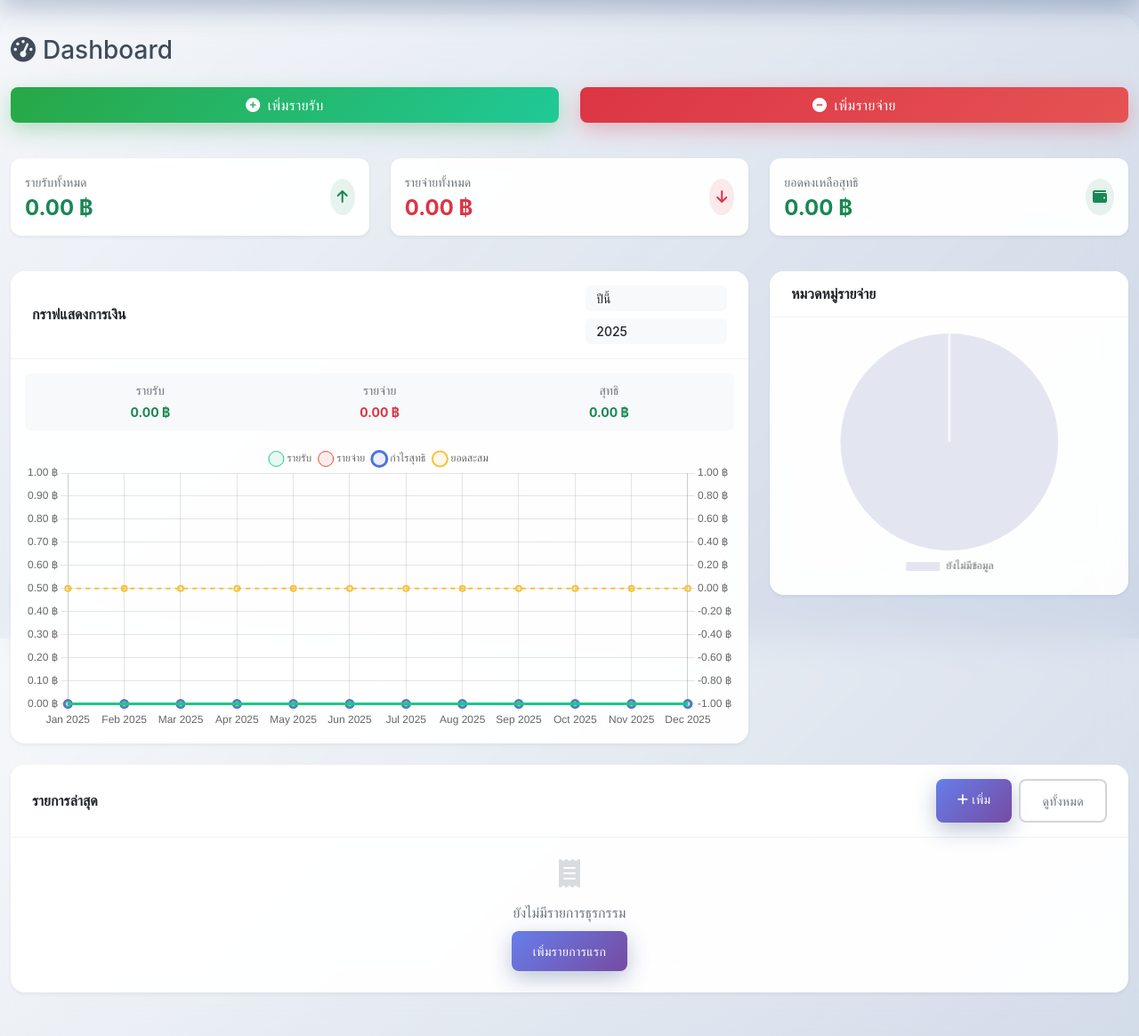
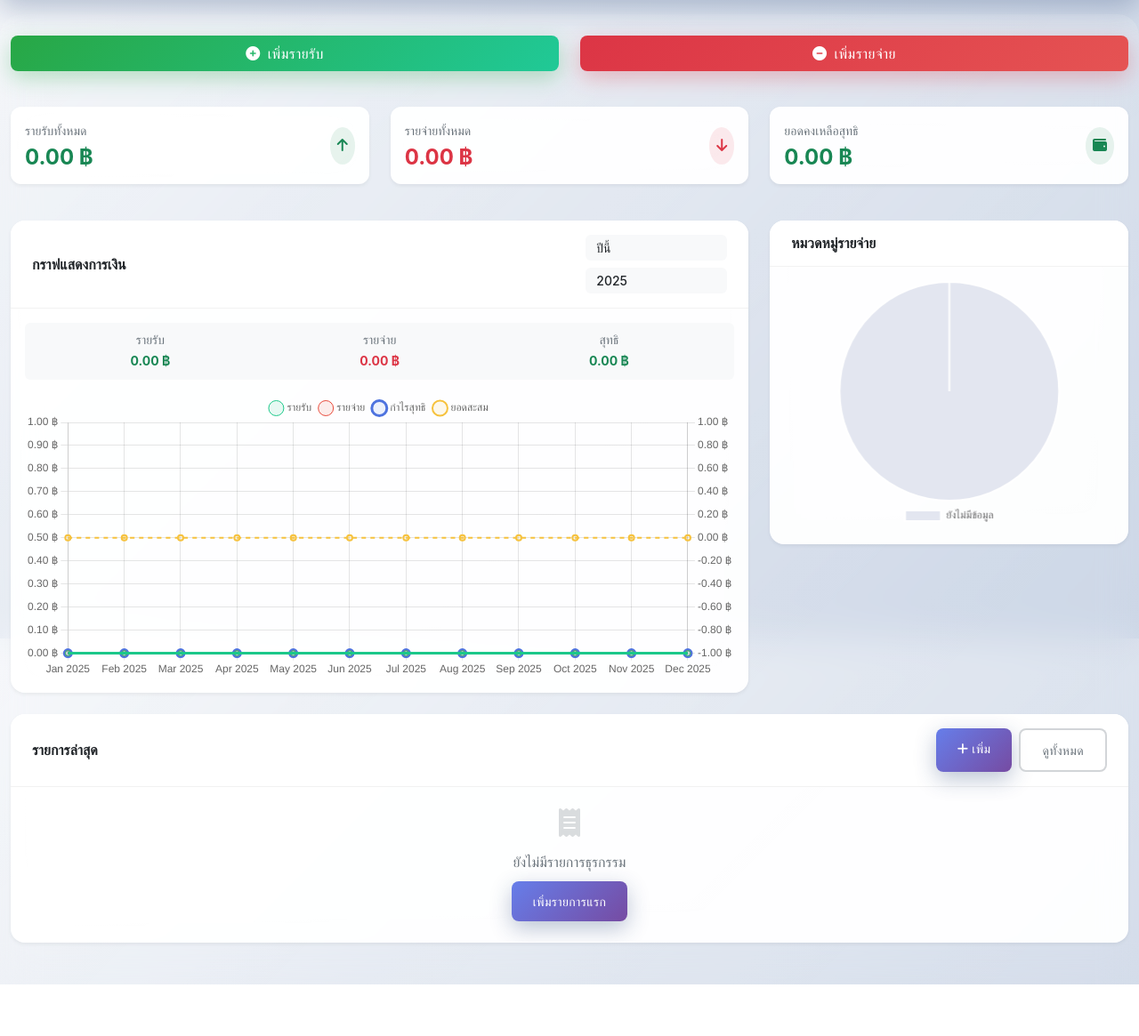
Before and after one commit to Jirasak-Thongpila/CashFlow-Tracker, a Django app: page / in a window 1280 px wide. Shown: the part 82-1247 px from the top of the page at 89% size. After the commit the page ends 1189 px from the top, so only its background shows below. Run offline with Django 5.2, Linux system fonts and the light colour scheme; the visitor is signed in with stand-in values (Sample User, id 1); data that the repository does not hold is empty.

Commit message:
fix code title and fix ui file all

```diff
--- a/templates/accounts/login.html
+++ b/templates/accounts/login.html
@@ -355,9 +355,6 @@
                             Remember me
                         </label>
                     </div>
-                    <a href="#" class="forgot-link">
-                        <i class="fas fa-key me-1"></i>Forgot password?
-                    </a>
                 </div>
 
                 <!-- Login Button -->
--- a/templates/base.html
+++ b/templates/base.html
@@ -5,7 +5,7 @@
     <meta name="viewport" content="width=device-width, initial-scale=1.0">
     <meta name="description" content="CashFlow Tracker - Manage your income and expenses efficiently">
     <meta name="author" content="CashFlow Tracker">
-    <title>{% block title %}CashFlow Tracker{% endblock %}</title>
+    <title>{% block title %}💰CashFlow Tracker{% endblock %}</title>
 
     <!-- Bootstrap CSS -->
     <link href="https://cdn.jsdelivr.net/npm/bootstrap@5.3.0/dist/css/bootstrap.min.css" rel="stylesheet">
--- a/templates/categories/category_confirm_delete.html
+++ b/templates/categories/category_confirm_delete.html
@@ -1,6 +1,6 @@
 {% extends 'base.html' %}
 
-{% block title %}ลบหมวดหมู่ - CashFlow Tracker{% endblock %}
+{% block title %}💰ลบหมวดหมู่ - CashFlow Tracker{% endblock %}
 
 {% block extra_css %}
 <style>
--- a/templates/categories/category_form.html
+++ b/templates/categories/category_form.html
@@ -1,6 +1,6 @@
 {% extends 'base.html' %}
 
-{% block title %}{{ title }} - CashFlow Tracker{% endblock %}
+{% block title %}{{ title }}💰 - CashFlow Tracker{% endblock %}
 
 {% block extra_css %}
 <style>
--- a/templates/categories/category_list.html
+++ b/templates/categories/category_list.html
@@ -1,6 +1,6 @@
 {% extends 'base.html' %}
 
-{% block title %}หมวดหมู่ - CashFlow Tracker{% endblock %}
+{% block title %}💰หมวดหมู่ - CashFlow Tracker{% endblock %}
 
 {% block extra_css %}
 <style>
--- a/templates/dashboard.html
+++ b/templates/dashboard.html
@@ -1,14 +1,9 @@
 {% extends 'base.html' %}
 
-{% block title %}Dashboard - CashFlow Tracker{% endblock %}
+{% block title %}💰หน้าแรก - CashFlow Tracker{% endblock %}
 
 {% block content %}
 <div class="row">
-    <div class="col-12">
-        <h1 class="h3 mb-4">
-            <i class="fas fa-tachometer-alt me-2"></i>Dashboard
-        </h1>
-    </div>
 </div>
 <!-- Quick Actions -->
 <div class="row mb-4">
--- a/templates/transactions/transaction_confirm_delete.html
+++ b/templates/transactions/transaction_confirm_delete.html
@@ -1,6 +1,6 @@
 {% extends 'base.html' %}
 
-{% block title %}ลบรายการธุรกรรม - CashFlow Tracker{% endblock %}
+{% block title %}💰ลบรายการธุรกรรม - CashFlow Tracker{% endblock %}
 
 {% block extra_css %}
 <style>
--- a/templates/transactions/transaction_form.html
+++ b/templates/transactions/transaction_form.html
@@ -1,6 +1,6 @@
 {% extends 'base.html' %}
 
-{% block title %}{{ title }} - CashFlow Tracker{% endblock %}
+{% block title %}{{ title }}💰 - CashFlow Tracker{% endblock %}
 
 {% block extra_css %}
 <style>
--- a/templates/transactions/transaction_list.html
+++ b/templates/transactions/transaction_list.html
@@ -1,6 +1,6 @@
 {% extends 'base.html' %}
 
-{% block title %}รายการธุรกรรม - CashFlow Tracker{% endblock %}
+{% block title %}💰รายการธุรกรรม - CashFlow Tracker{% endblock %}
 
 {% block extra_css %}
 <style>
```
